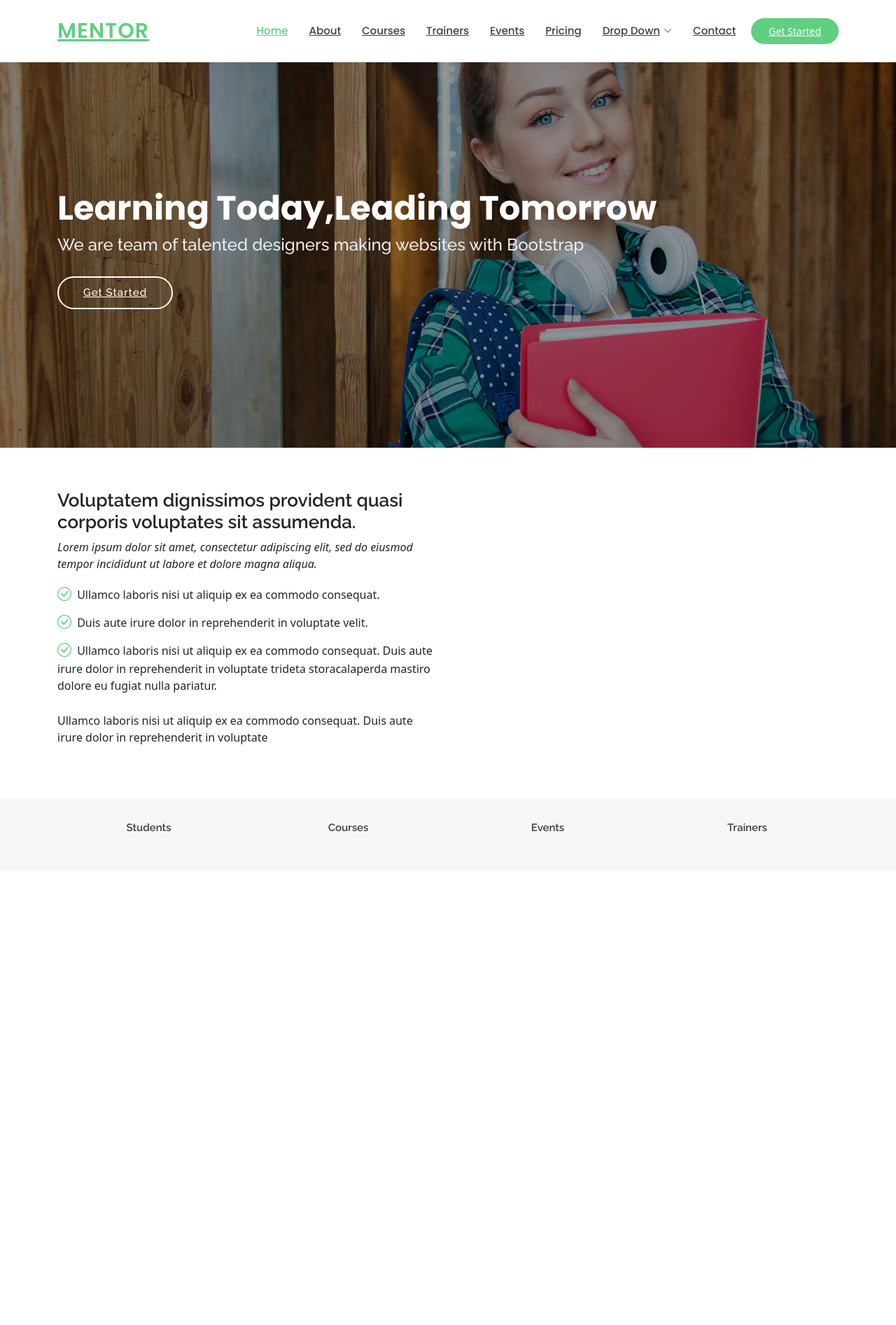
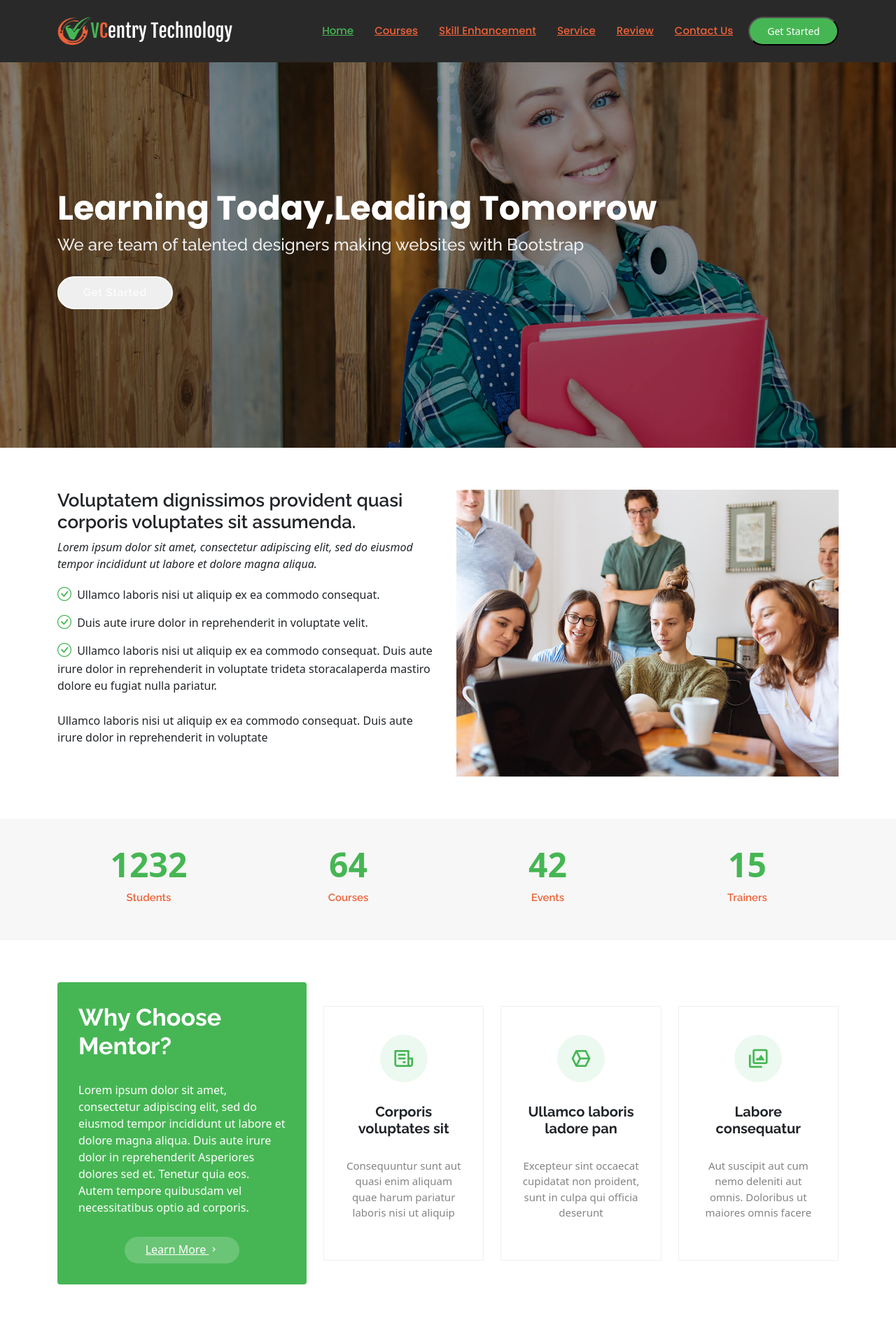
Before and after one commit to 8055SUBASH/Vcentry-Frontend, a React (Create React App) app: page / in a window 1280 px wide. Shown: the top 1894 px of the page at 70% size. Built offline with nearby package versions, Linux system fonts and the light colour scheme; a web font is replaced by a local one.

Commit message:
home page updated

```diff
--- a/src/App.js
+++ b/src/App.js
@@ -10,6 +10,7 @@ import SkillEnhancement from './pages/Skill- Enhancement';
 import Service from './pages/Service';
 
 import "./css/style.css";
+import "./css/custom.css";
 
 import "./vendor/animate.css/animate.min.css";
 import "./vendor/aos/aos.css";
@@ -26,7 +27,7 @@ const App = () => {
       <BrowserRouter>
       <Routes>
         <Route path="" element={<Home></Home>}></Route>
-        <Route path="contact" element={<Courses></Courses>}></Route>
+        <Route path="courses" element={<Courses></Courses>}></Route>
         <Route path="contact" element={<Contact></Contact>}></Route>
         <Route path="skill" element={<SkillEnhancement></SkillEnhancement>}></Route>
         <Route path="review" element={<Review></Review>}></Route>
--- a/src/components/header.js
+++ b/src/components/header.js
@@ -1,48 +1,30 @@
 import React from 'react';
+import { NavLink } from 'react-router-dom';
 
 const HeaderComponent = () => {
   return (
     <div>
       <header id="header" className="fixed-top">
         <div className="container d-flex align-items-center">
+          <img className="logo me-auto" src={require("../img/Logo.png")} width={250}></img>
 
-      <h1 className="logo me-auto"><a href="index.html">Mentor</a></h1>
           {/* <!-- Uncomment below if you prefer to use an image logo -->
       <!-- <a href="index.html" className="logo me-auto"><img src="assets/img/logo.png" alt="" className="img-fluid"></a>--> */}
 
           <nav id="navbar" className="navbar order-last order-lg-0">
             <ul>
-          <li><a className="active" href="index.html">Home</a></li>
-          <li><a href="about.html">About</a></li>
-          <li><a href="courses.html">Courses</a></li>
-          <li><a href="trainers.html">Trainers</a></li>
-          <li><a href="events.html">Events</a></li>
-          <li><a href="pricing.html">Pricing</a></li>
-
-          <li className="dropdown"><a href="#"><span>Drop Down</span> <i className="bi bi-chevron-down"></i></a>
-            <ul>
-              <li><a href="#">Drop Down 1</a></li>
-              <li className="dropdown"><a href="#"><span>Deep Drop Down</span> <i className="bi bi-chevron-right"></i></a>
-                <ul>
-                  <li><a href="#">Deep Drop Down 1</a></li>
-                  <li><a href="#">Deep Drop Down 2</a></li>
-                  <li><a href="#">Deep Drop Down 3</a></li>
-                  <li><a href="#">Deep Drop Down 4</a></li>
-                  <li><a href="#">Deep Drop Down 5</a></li>
-                </ul>
-              </li>
-              <li><a href="#">Drop Down 2</a></li>
-              <li><a href="#">Drop Down 3</a></li>
-              <li><a href="#">Drop Down 4</a></li>
-            </ul>
-          </li>
-          <li><a href="contact.html">Contact</a></li>
+              <NavLink to="/" className="active">Home</NavLink>
+              <NavLink to="/courses">Courses</NavLink>
+              <NavLink to="/skill">Skill Enhancement</NavLink>
+              <NavLink to="/service">Service</NavLink>
+              <NavLink to="/review">Review</NavLink>
+              <NavLink to="/contact">Contact Us</NavLink>
             </ul>
             <i className="bi bi-list mobile-nav-toggle"></i>
           </nav>
           {/* <!-- .navbar --> */}
 
-      <a href="courses.html" className="get-started-btn">Get Started</a>
+          <button href="courses.html" className="get-started-btn">Get Started</button>
 
         </div>
       </header>
--- a/src/css/style.css
+++ b/src/css/style.css
@@ -15,7 +15,7 @@ body {
 }
 
 a {
-  color: #5fcf80;
+  color: #46B654;
   text-decoration: none;
 }
 
@@ -43,7 +43,7 @@ h6 {
   right: 15px;
   bottom: 15px;
   z-index: 996;
-  background: #5fcf80;
+  background: #46B654;
   width: 40px;
   height: 40px;
   border-radius: 50px;
@@ -85,7 +85,7 @@ h6 {
   position: fixed;
   top: calc(50% - 30px);
   left: calc(50% - 30px);
-  border: 6px solid #5fcf80;
+  border: 6px solid #46B654;
   border-top-color: #fff;
   border-bottom-color: #fff;
   border-radius: 50%;
@@ -117,7 +117,7 @@ h6 {
 # Header
 --------------------------------------------------------------*/
 #header {
-  background: #fff;
+  background: #2a2929;
   transition: all 0.5s;
   z-index: 997;
   padding: 15px 0;
@@ -136,7 +136,7 @@ h6 {
 }
 
 #header .logo a {
-  color: #5fcf80;
+  color: #46B654;
 }
 
 #header .logo img {
@@ -148,7 +148,7 @@ h6 {
 */
 .get-started-btn {
   margin-left: 22px;
-  background: #5fcf80;
+  background: #46B654;
   color: #fff;
   border-radius: 50px;
   padding: 8px 25px;
@@ -201,7 +201,7 @@ h6 {
   font-family: "Poppins", sans-serif;
   font-size: 15px;
   font-weight: 500;
-  color: #37423b;
+  color: #EE633A;
   white-space: nowrap;
   transition: 0.3s;
 }
@@ -217,7 +217,7 @@ h6 {
 .navbar .active,
 .navbar .active:focus,
 .navbar li:hover>a {
-  color: #5fcf80;
+  color: #46B654;
 }
 
 .navbar .dropdown ul {
@@ -254,7 +254,7 @@ h6 {
 .navbar .dropdown ul a:hover,
 .navbar .dropdown ul .active:hover,
 .navbar .dropdown ul li:hover>a {
-  color: #5fcf80;
+  color: #46B654;
 }
 
 .navbar .dropdown:hover>ul {
@@ -290,7 +290,7 @@ h6 {
 * Mobile Navigation
 */
 .mobile-nav-toggle {
-  color: #37423b;
+  color: #EE633A;
   font-size: 28px;
   cursor: pointer;
   display: none;
@@ -348,13 +348,13 @@ h6 {
 .navbar-mobile a:focus {
   padding: 10px 20px;
   font-size: 15px;
-  color: #37423b;
+  color: #EE633A;
 }
 
 .navbar-mobile a:hover,
 .navbar-mobile .active,
 .navbar-mobile li:hover>a {
-  color: #5fcf80;
+  color: #46B654;
 }
 
 .navbar-mobile .getstarted,
@@ -389,7 +389,7 @@ h6 {
 .navbar-mobile .dropdown ul a:hover,
 .navbar-mobile .dropdown ul .active:hover,
 .navbar-mobile .dropdown ul li:hover>a {
-  color: #5fcf80;
+  color: #46B654;
 }
 
 .navbar-mobile .dropdown>.dropdown-active {
@@ -457,8 +457,8 @@ h6 {
 }
 
 #hero .btn-get-started:hover {
-  background: #5fcf80;
-  border: 2px solid #5fcf80;
+  background: #46B654;
+  border: 2px solid #46B654;
 }
 
 @media (min-width: 1024px) {
@@ -527,13 +527,13 @@ section {
   font-weight: 700;
   text-transform: uppercase;
   font-family: "Poppins", sans-serif;
-  color: #37423b;
+  color: #EE633A;
 }
 
 .breadcrumbs {
   margin-top: 73px;
   text-align: center;
-  background: #5fcf80;
+  background: #46B654;
   padding: 30px 0;
   color: #fff;
 }
@@ -574,11 +574,11 @@ section {
 .about .content ul i {
   font-size: 20px;
   padding-right: 4px;
-  color: #5fcf80;
+  color: #46B654;
 }
 
 .about .content .learn-more-btn {
-  background: #5fcf80;
+  background: #46B654;
   color: #fff;
   border-radius: 50px;
   padding: 8px 25px 9px 25px;
@@ -610,7 +610,7 @@ section {
 .counts .counters span {
   font-size: 48px;
   display: block;
-  color: #5fcf80;
+  color: #46B654;
   font-weight: 700;
 }
 
@@ -620,7 +620,7 @@ section {
   font-family: "Raleway", sans-serif;
   font-size: 15px;
   font-weight: 600;
-  color: #37423b;
+  color: #EE633A;
 }
 
 /*--------------------------------------------------------------
@@ -628,7 +628,7 @@ section {
 --------------------------------------------------------------*/
 .why-us .content {
   padding: 30px;
-  background: #5fcf80;
+  background: #46B654;
   border-radius: 4px;
   color: #fff;
 }
@@ -657,7 +657,7 @@ section {
 }
 
 .why-us .content .more-btn:hover {
-  color: #5fcf80;
+  color: #46B654;
   background: #fff;
 }
 
@@ -672,7 +672,7 @@ section {
 .why-us .icon-boxes .icon-box i {
   font-size: 32px;
   padding: 18px;
-  color: #5fcf80;
+  color: #46B654;
   margin-bottom: 30px;
   background: #ecf9f0;
   border-radius: 50px;
@@ -719,16 +719,16 @@ section {
 }
 
 .features .icon-box h3 a {
-  color: #37423b;
+  color: #EE633A;
   transition: 0.3s;
 }
 
 .features .icon-box:hover {
-  border-color: #5fcf80;
+  border-color: #46B654;
 }
 
 .features .icon-box:hover h3 a {
-  color: #5fcf80;
+  color: #46B654;
 }
 
 /*--------------------------------------------------------------
@@ -749,12 +749,12 @@ section {
 }
 
 .courses .course-content h3 a {
-  color: #37423b;
+  color: #EE633A;
   transition: 0.3s;
 }
 
 .courses .course-content h3 a:hover {
-  color: #5fcf80;
+  color: #46B654;
 }
 
 .courses .course-content p {
@@ -764,7 +764,7 @@ section {
 
 .courses .course-content h4 {
   font-size: 14px;
-  background: #5fcf80;
+  background: #46B654;
   padding: 7px 14px;
   color: #fff;
   margin: 0;
@@ -774,7 +774,7 @@ section {
   margin: 0;
   font-weight: 700;
   font-size: 18px;
-  color: #37423b;
+  color: #EE633A;
 }
 
 .courses .trainer {
@@ -846,7 +846,7 @@ section {
 }
 
 .trainers .member .social a:hover {
-  color: #5fcf80;
+  color: #46B654;
 }
 
 .trainers .member .social i {
@@ -931,11 +931,11 @@ section {
   height: 12px;
   background-color: #fff;
   opacity: 1;
-  border: 1px solid #5fcf80;
+  border: 1px solid #46B654;
 }
 
 .testimonials .swiper-pagination .swiper-pagination-bullet-active {
-  background-color: #5fcf80;
+  background-color: #46B654;
 }
 
 @media (max-width: 767px) {
@@ -987,7 +987,7 @@ section {
   display: block;
   width: 60px;
   height: 1px;
-  background: #5fcf80;
+  background: #46B654;
   bottom: 0;
   left: 0;
 }
@@ -1030,7 +1030,7 @@ section {
   border: 0;
   padding: 12px 15px 12px 0;
   transition: 0.3s;
-  color: #37423b;
+  color: #EE633A;
   border-radius: 0;
   border-right: 2px solid #e2e7e4;
   font-weight: 600;
@@ -1038,12 +1038,12 @@ section {
 }
 
 .cource-details-tabs .nav-link:hover {
-  color: #5fcf80;
+  color: #46B654;
 }
 
 .cource-details-tabs .nav-link.active {
-  color: #5fcf80;
-  border-color: #5fcf80;
+  color: #46B654;
+  border-color: #46B654;
 }
 
 .cource-details-tabs .tab-pane.active {
@@ -1054,7 +1054,7 @@ section {
   font-size: 26px;
   font-weight: 600;
   margin-bottom: 20px;
-  color: #37423b;
+  color: #EE633A;
 }
 
 .cource-details-tabs .details p {
@@ -1073,7 +1073,7 @@ section {
 
   .cource-details-tabs .nav-link.active {
     color: #fff;
-    background: #5fcf80;
+    background: #46B654;
   }
 }
 
@@ -1117,7 +1117,7 @@ section {
 }
 
 .events .card-title a {
-  color: #37423b;
+  color: #EE633A;
   transition: 0.3s;
 }
 
@@ -1134,7 +1134,7 @@ section {
 }
 
 .events .read-more a:hover {
-  color: #5fcf80;
+  color: #46B654;
 }
 
 .events .card:hover img {
@@ -1142,11 +1142,11 @@ section {
 }
 
 .events .card:hover .card-body {
-  border-color: #5fcf80;
+  border-color: #46B654;
 }
 
 .events .card:hover .card-body .card-title a {
-  color: #5fcf80;
+  color: #46B654;
 }
 
 /*--------------------------------------------------------------
@@ -1174,7 +1174,7 @@ section {
 
 .pricing h4 {
   font-size: 36px;
-  color: #5fcf80;
+  color: #46B654;
   font-weight: 600;
   font-family: "Poppins", sans-serif;
   margin-bottom: 20px;
@@ -1206,7 +1206,7 @@ section {
 }
 
 .pricing ul i {
-  color: #5fcf80;
+  color: #46B654;
   font-size: 18px;
   padding-right: 4px;
 }
@@ -1224,7 +1224,7 @@ section {
 }
 
 .pricing .btn-buy {
-  background: #5fcf80;
+  background: #46B654;
   display: inline-block;
   padding: 8px 35px;
   border-radius: 50px;
@@ -1243,7 +1243,7 @@ section {
 
 .pricing .featured h3 {
   color: #fff;
-  background: #5fcf80;
+  background: #46B654;
 }
 
 .pricing .advanced {
@@ -1255,7 +1255,7 @@ section {
   z-index: 1;
   font-size: 14px;
   padding: 1px 0 3px 0;
-  background: #5fcf80;
+  background: #46B654;
   color: #fff;
 }
 
@@ -1273,7 +1273,7 @@ section {
 
 .contact .info i {
   font-size: 20px;
-  color: #5fcf80;
+  color: #46B654;
   float: left;
   width: 44px;
   height: 44px;
@@ -1290,7 +1290,7 @@ section {
   font-size: 22px;
   font-weight: 600;
   margin-bottom: 5px;
-  color: #37423b;
+  color: #EE633A;
 }
 
 .contact .info p {
@@ -1308,7 +1308,7 @@ section {
 .contact .info .email:hover i,
 .contact .info .address:hover i,
 .contact .info .phone:hover i {
-  background: #5fcf80;
+  background: #46B654;
   color: #fff;
 }
 
@@ -1371,7 +1371,7 @@ section {
 
 .contact .php-email-form input:focus,
 .contact .php-email-form textarea:focus {
-  border-color: #5fcf80;
+  border-color: #46B654;
 }
 
 .contact .php-email-form input {
@@ -1383,7 +1383,7 @@ section {
 }
 
 .contact .php-email-form button[type=submit] {
-  background: #5fcf80;
+  background: #46B654;
   border: 0;
   padding: 10px 35px;
   color: #fff;
@@ -1409,7 +1409,7 @@ section {
 # Footer
 --------------------------------------------------------------*/
 #footer {
-  color: #37423b;
+  color: #EE633A;
   font-size: 14px;
   background: #eef0ef;
 }
@@ -1459,7 +1459,7 @@ section {
 
 #footer .footer-top .footer-links ul i {
   padding-right: 2px;
-  color: #5fcf80;
+  color: #46B654;
   font-size: 18px;
   line-height: 1;
 }
@@ -1483,7 +1483,7 @@ section {
 
 #footer .footer-top .footer-links ul a:hover {
   text-decoration: none;
-  color: #5fcf80;
+  color: #46B654;
 }
 
 #footer .footer-newsletter {
@@ -1523,7 +1523,7 @@ section {
   background: none;
   font-size: 16px;
   padding: 0 20px 2px 20px;
-  background: #5fcf80;
+  background: #46B654;
   color: #fff;
   transition: 0.3s;
   border-radius: 50px;
@@ -1545,13 +1545,13 @@ section {
 }
 
 #footer .credits a:hover {
-  color: #5fcf80;
+  color: #46B654;
 }
 
 #footer .social-links a {
   font-size: 18px;
   display: inline-block;
-  background: #5fcf80;
+  background: #46B654;
   color: #fff;
   line-height: 1;
   padding: 8px 0;
--- a/src/pages/Home.js
+++ b/src/pages/Home.js
@@ -14,7 +14,7 @@ const Home = () => {
                 <div className="container position-relative aos-init aos-animate" data-aos="zoom-in" data-aos-delay="100">
                     <h1>Learning Today,Leading Tomorrow</h1>
                     <h2>We are team of talented designers making websites with Bootstrap</h2>
-                    <a href="courses.html" className="btn-get-started">Get Started</a>
+                    <button href="courses.html" className="btn-get-started">Get Started</button>
                 </div>
             </section>
             {/* // <!-- End Hero --> */}
@@ -27,8 +27,8 @@ const Home = () => {
                     <div className="container aos-init aos-animate" data-aos="fade-up">
 
                         <div className="row">
-                            <div className="col-lg-6 order-1 order-lg-2" data-aos="fade-left" data-aos-delay="100">
-                                <img src="./img/about.jpg" className="img-fluid" alt="" />
+                            <div className="col-lg-6 order-1 order-lg-2 aos-init aos-animate" data-aos="fade-left" data-aos-delay="100">
+                                <img src={require("../img/about.jpg")} className="img-fluid" alt="" />
                             </div>
                             <div className="col-lg-6 pt-4 pt-lg-0 order-2 order-lg-1 content">
                                 <h3>Voluptatem dignissimos provident quasi corporis voluptates sit assumenda.</h3>
@@ -59,22 +59,22 @@ const Home = () => {
                         <div className="row counters">
 
                             <div className="col-lg-3 col-6 text-center">
-                                <span data-purecounter-start="0" data-purecounter-end="1232" data-purecounter-duration="1" className="purecounter"></span>
+                                <span  className="purecounter">1232</span>
                                 <p>Students</p>
                             </div>
 
                             <div className="col-lg-3 col-6 text-center">
-                                <span data-purecounter-start="0" data-purecounter-end="64" data-purecounter-duration="1" className="purecounter"></span>
+                                <span  className="purecounter">64</span>
                                 <p>Courses</p>
                             </div>
 
                             <div className="col-lg-3 col-6 text-center">
-                                <span data-purecounter-start="0" data-purecounter-end="42" data-purecounter-duration="1" className="purecounter"></span>
+                                <span className="purecounter">42</span>
                                 <p>Events</p>
                             </div>
 
                             <div className="col-lg-3 col-6 text-center">
-                                <span data-purecounter-start="0" data-purecounter-end="15" data-purecounter-duration="1" className="purecounter"></span>
+                                <span className="purecounter">15</span>
                                 <p>Trainers</p>
                             </div>
 
@@ -86,7 +86,7 @@ const Home = () => {
 
                 {/* <!-- ======= Why Us Section ======= --> */}
                 <section id="why-us" className="why-us">
-                    <div className="container" data-aos="fade-up">
+                    <div className="container">
 
                         <div className="row">
                             <div className="col-lg-4 d-flex align-items-stretch">
@@ -101,7 +101,7 @@ const Home = () => {
                                     </div>
                                 </div>
                             </div>
-                            <div className="col-lg-8 d-flex align-items-stretch" data-aos="zoom-in" data-aos-delay="100">
+                            <div className="col-lg-8 d-flex align-items-stretch" >
                                 <div className="icon-boxes d-flex flex-column justify-content-center">
                                     <div className="row">
                                         <div className="col-xl-4 d-flex align-items-stretch">
@@ -137,9 +137,9 @@ const Home = () => {
 
                 {/* <!-- ======= Features Section ======= --> */}
                 <section id="features" className="features">
-                    <div className="container" data-aos="fade-up">
+                    <div className="container" >
 
-                        <div className="row" data-aos="zoom-in" data-aos-delay="100">
+                        <div className="row" >
                             <div className="col-lg-3 col-md-4">
                                 <div className="icon-box">
                                     <i className="ri-store-line" style={{color: "#ffbb2c"}}></i>
@@ -220,14 +220,14 @@ const Home = () => {
 
                 {/* <!-- ======= Popular Courses Section ======= --> */}
                 <section id="popular-courses" className="courses">
-                    <div className="container" data-aos="fade-up">
+                    <div className="container" >
 
                         <div className="section-title">
                             <h2>Courses</h2>
                             <p>Popular Courses</p>
                         </div>
 
-                        <div className="row" data-aos="zoom-in" data-aos-delay="100">
+                        <div className="row">
 
                             <div className="col-lg-4 col-md-6 d-flex align-items-stretch">
                                 <div className="course-item">
@@ -317,9 +317,9 @@ const Home = () => {
                 {/* <!-- End Popular Courses Section --> */}
 
                 <section id="trainers" className="trainers">
-                    <div className="container" data-aos="fade-up">
+                    <div className="container">
 
-                        <div className="row" data-aos="zoom-in" data-aos-delay="100">
+                        <div className="row">
                             <div className="col-lg-4 col-md-6 d-flex align-items-stretch">
                                 <div className="member">
                                     <img src={require("../img/trainers/trainer-1.jpg")} className="img-fluid" alt=""></img>
```
Also changed, not shown: src/css/custom.css (added), src/img/Logo.png (added), src/vendor/aos/aos.css. Lines whose indentation alone changed are shown as unchanged.
